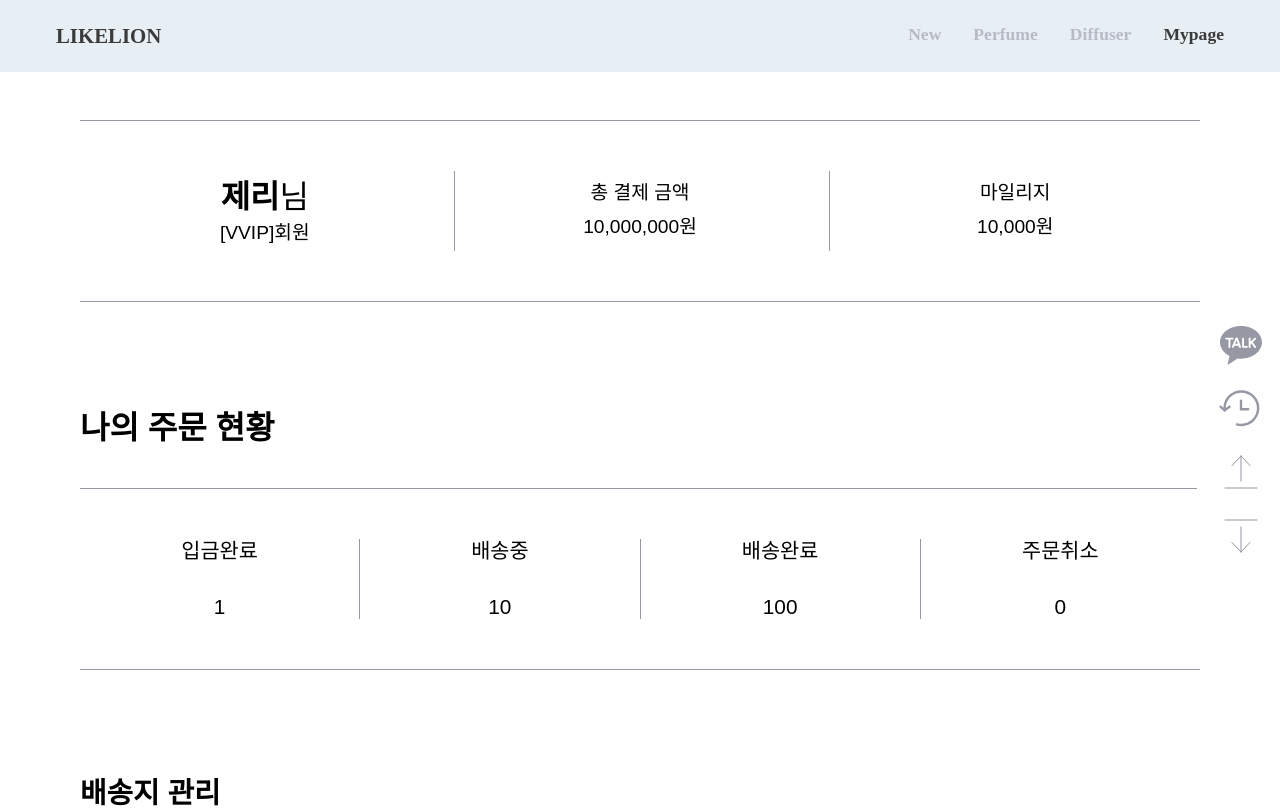
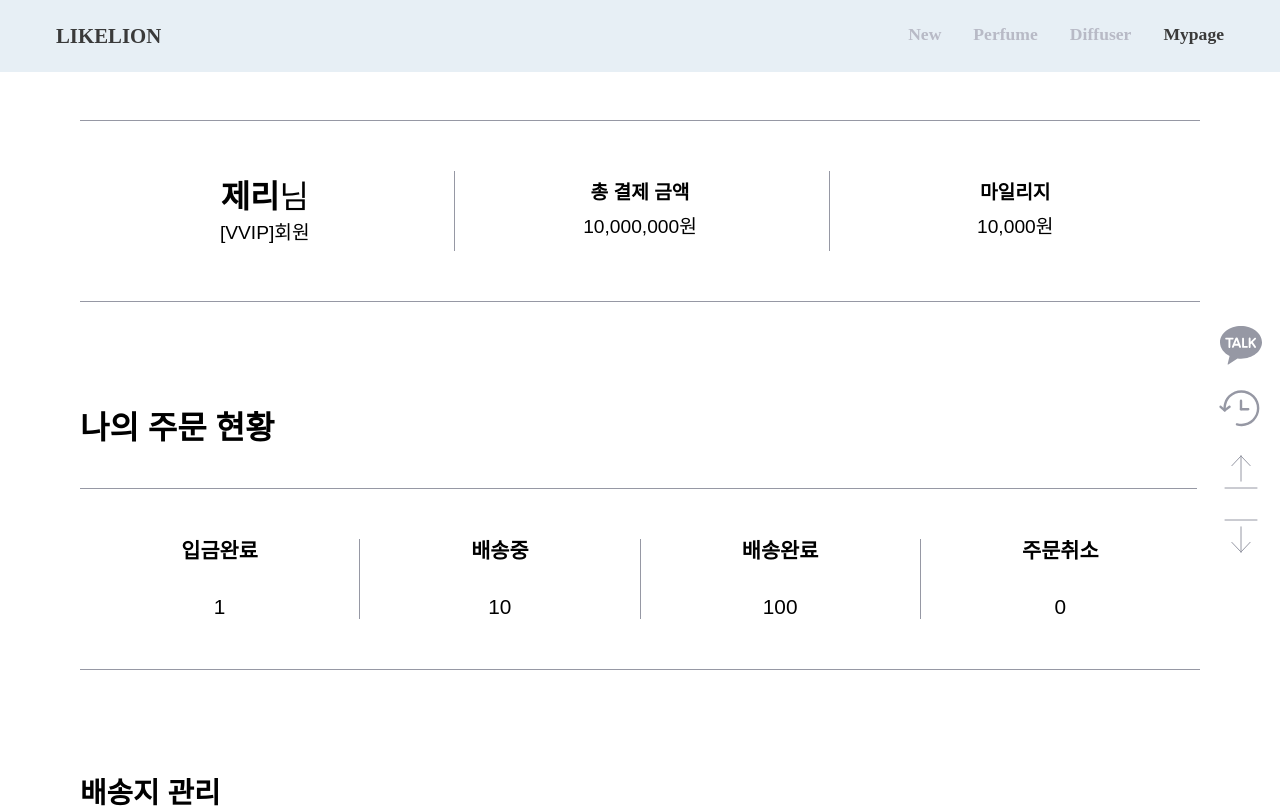
Before and after one commit to Likelion-13th/CODA-Frontend, a React (Create React App) app in the folder coda-react-proj/: page /mypage in a window 1280 px wide. Shown: the top 808 px of the page. Built offline with nearby package versions, Linux system fonts and the light colour scheme; a web font is replaced by a local one.

Commit message:
fix:mypage font-weight

```diff
--- a/coda-react-proj/src/styles/Mypage.css
+++ b/coda-react-proj/src/styles/Mypage.css
@@ -35,7 +35,6 @@
     display: flex;
     align-items: center;
     font-size: 2rem;
-
 }
 .profile-realname{
     font-weight: 600;
@@ -44,6 +43,8 @@
     display: flex;
     align-items: center;
     height: 40px;
+    font-weight: 600;
+
 }
 /*address style*/
 .address-container-wrap{
@@ -198,7 +199,8 @@
 .status-teg{
     display: flex;
     align-items: center;
-    height:20px
+    height:20px;
+    font-weight: 600;
 }
 .status-value{
     display: flex;
```
